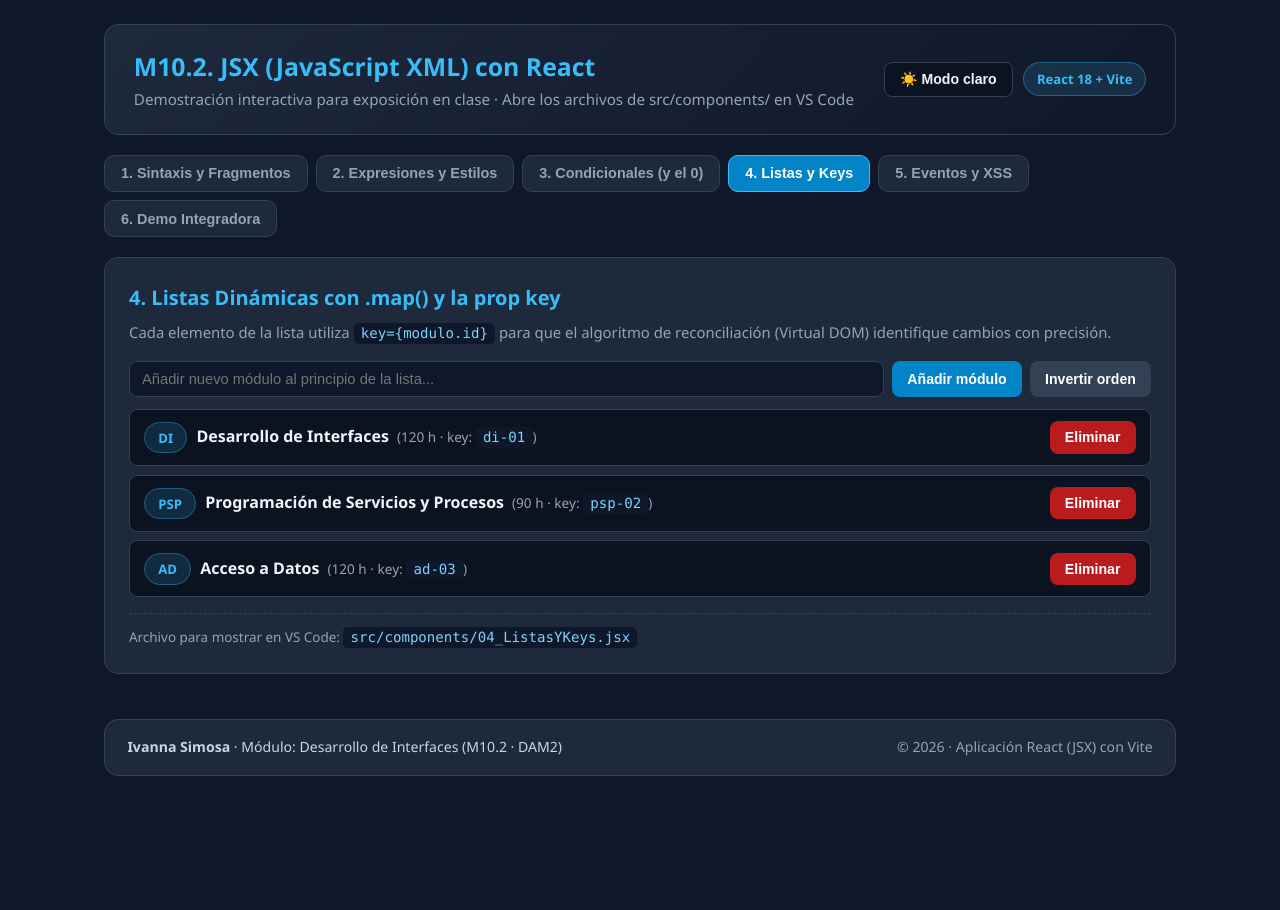
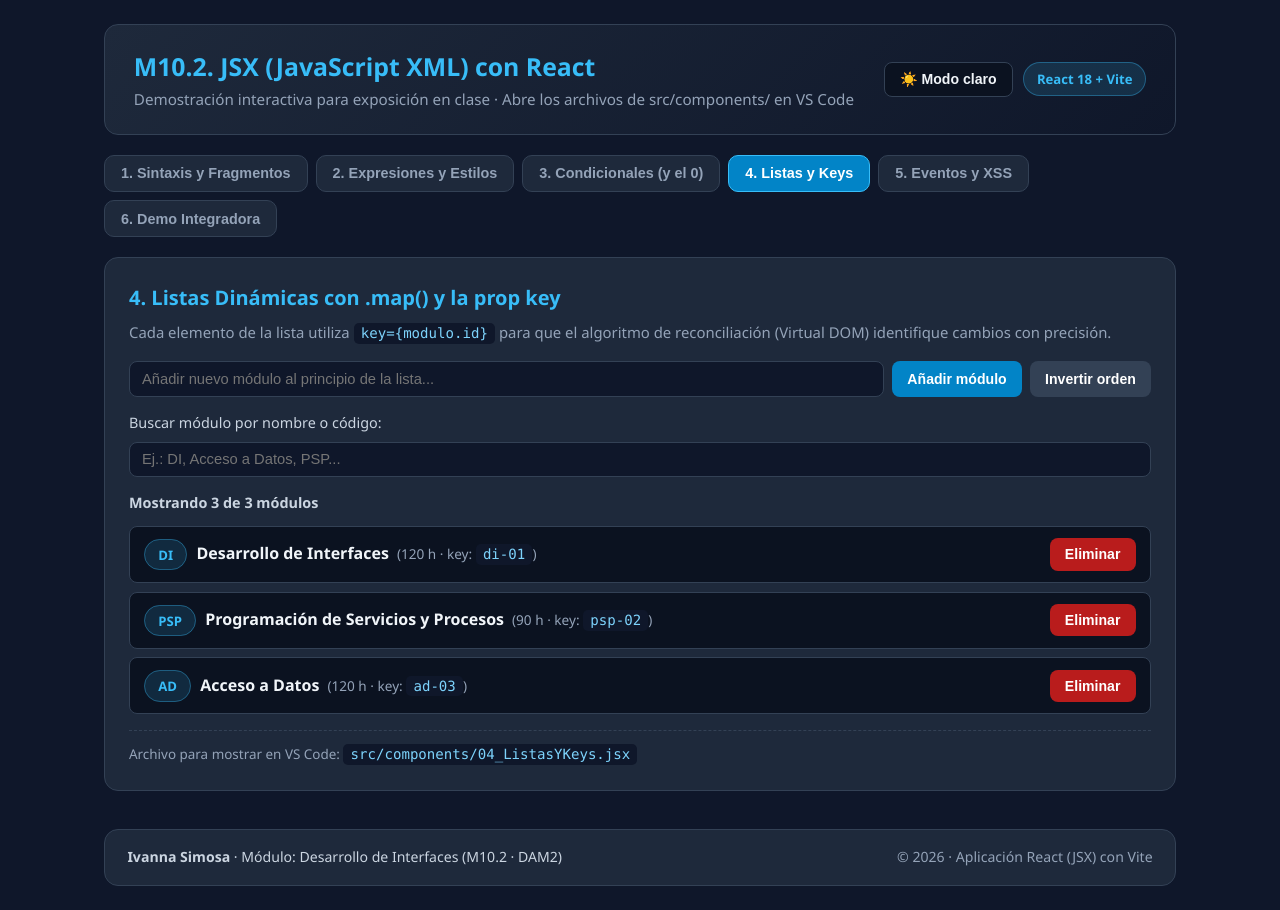
Before and after one commit to ivannasimosa0308/actividad_unit8_reactNat, a React (Vite) app: page / in a window 1280 px wide. Both pictures are taken after a click on the button "4. Listas y Keys". Before the commit the page ends 800 px from the top, so only its background shows below. Built offline with nearby package versions, Linux system fonts and the light colour scheme.

Commit message:
feat: ticket 05 buscador en tiempo real y control de duplicados en modulos

```diff
--- a/src/components/04_ListasYKeys.jsx
+++ b/src/components/04_ListasYKeys.jsx
@@ -21,20 +21,33 @@ const MODULOS_INICIALES = [
 export default function ListasYKeys() {
   const [modulos, setModulos] = useState(MODULOS_INICIALES);
   const [nuevoNombre, setNuevoNombre] = useState('');
+  const [busqueda, setBusqueda] = useState('');
+  const [errorDuplicado, setErrorDuplicado] = useState('');
 
   const agregarModulo = (e) => {
     e.preventDefault();
-    if (!nuevoNombre.trim()) return;
+    const nombreLimpio = nuevoNombre.trim();
+    if (!nombreLimpio) return;
+
+    const yaExiste = modulos.some(
+      (m) => m.nombre.trim().toLowerCase() === nombreLimpio.toLowerCase()
+    );
+
+    if (yaExiste) {
+      setErrorDuplicado(`El módulo "${nombreLimpio}" ya existe en el catálogo.`);
+      return;
+    }
 
     const nuevo = {
       id: `mod-${Date.now()}`, // ID único estable (mejor que usar el índice del array)
       codigo: 'OPT',
-      nombre: nuevoNombre.trim(),
+      nombre: nombreLimpio,
       horas: 60
     };
     // Insertamos al principio para demostrar que React conserva la identidad de cada fila
     setModulos([nuevo, ...modulos]);
     setNuevoNombre('');
+    setErrorDuplicado('');
   };
 
   const eliminarModulo = (idAEliminar) => {
@@ -44,6 +57,13 @@ export default function ListasYKeys() {
   const invertirOrden = () => {
     setModulos([...modulos].reverse());
   };
+
+  const termino = busqueda.trim().toLowerCase();
+  const modulosFiltrados = modulos.filter(
+    (modulo) =>
+      modulo.nombre.toLowerCase().includes(termino) ||
+      modulo.codigo.toLowerCase().includes(termino)
+  );
 
   return (
     <section className="card">
@@ -59,8 +79,12 @@ export default function ListasYKeys() {
           className="input"
           style={{ flex: '1 1 260px', marginTop: 0 }}
           placeholder="Añadir nuevo módulo al principio de la lista..."
+          aria-label="Nombre del nuevo módulo"
           value={nuevoNombre}
-          onChange={(e) => setNuevoNombre(e.target.value)}
+          onChange={(e) => {
+            setNuevoNombre(e.target.value);
+            if (errorDuplicado) setErrorDuplicado('');
+          }}
         />
         <button type="submit" className="btn">Añadir módulo</button>
         <button type="button" className="btn btn-secondary" onClick={invertirOrden}>
@@ -68,14 +92,38 @@ export default function ListasYKeys() {
         </button>
       </form>
 
+      {errorDuplicado && (
+        <p role="alert" className="alert-error">
+          {errorDuplicado}
+        </p>
+      )}
+
+      <div style={{ marginTop: '0.85rem' }}>
+        <label htmlFor="buscar-modulo" style={{ fontSize: '0.9rem', color: 'var(--text-soft)' }}>
+          Buscar módulo por nombre o código:
+        </label>
+        <input
+          id="buscar-modulo"
+          type="search"
+          className="input"
+          placeholder="Ej.: DI, Acceso a Datos, PSP..."
+          value={busqueda}
+          onChange={(e) => setBusqueda(e.target.value)}
+        />
+      </div>
+
+      <p style={{ marginTop: '0.85rem', fontSize: '0.9rem', color: 'var(--text-soft)', fontWeight: 600 }}>
+        Mostrando {modulosFiltrados.length} de {modulos.length} módulos
+      </p>
+
       <ul className="list">
-        {modulos.map((modulo) => (
+        {modulosFiltrados.map((modulo) => (
           // [CLAVE EXPOSICIÓN] La `key` va siempre en el elemento raíz del `.map()`
           <li key={modulo.id} className="list-item">
             <div>
               <span className="pill" style={{ marginRight: '0.6rem' }}>{modulo.codigo}</span>
               <strong>{modulo.nombre}</strong>
-              <span style={{ color: '#94a3b8', marginLeft: '0.5rem', fontSize: '0.85rem' }}>
+              <span style={{ color: 'var(--muted)', marginLeft: '0.5rem', fontSize: '0.85rem' }}>
                 ({modulo.horas} h · key: <code className="code-inline">{modulo.id}</code>)
               </span>
             </div>
@@ -91,8 +139,14 @@ export default function ListasYKeys() {
       </ul>
 
       {modulos.length === 0 && (
-        <p className="subtitle" style={{ marginTop: '0.75rem' }}>
+        <p className="empty-state">
           No quedan módulos en la lista. Añade uno nuevo arriba.
+        </p>
+      )}
+
+      {modulos.length > 0 && modulosFiltrados.length === 0 && (
+        <p className="empty-state">
+          No se encontraron módulos que coincidan con &quot;{busqueda.trim()}&quot;.
         </p>
       )}
 
```
